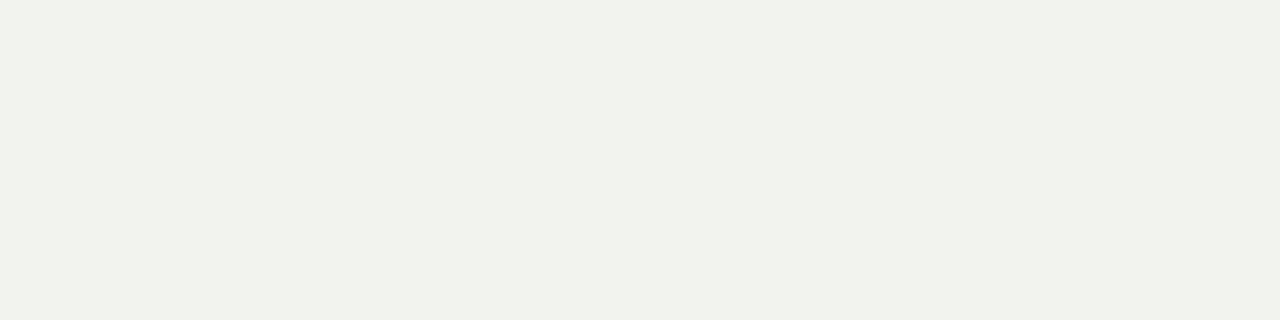
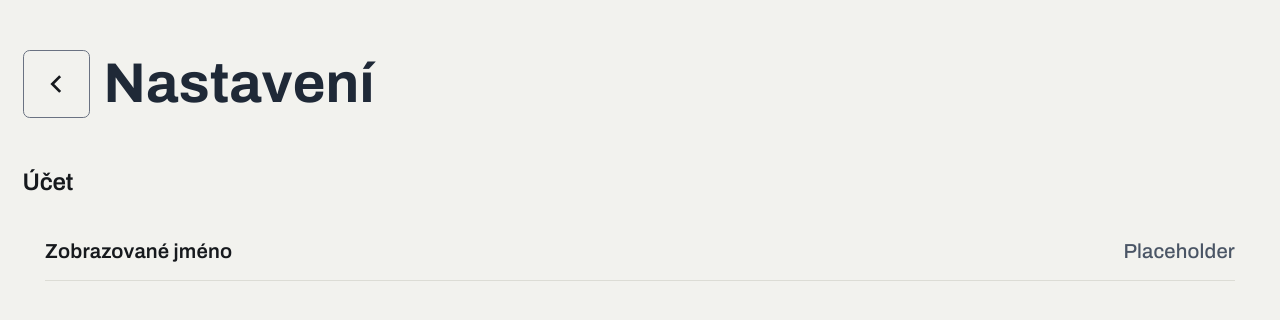
Before and after one commit to Sasuss/Planicek, a React (Vite) app in the folder frontend/: page /settings in a window 1280 px wide. Before the commit this address had no page. Shown: the top 320 px of the page. Built offline with nearby package versions, Linux system fonts and the light colour scheme.

Commit message:
started the work on settings

```diff
--- a/frontend/src/App.tsx
+++ b/frontend/src/App.tsx
@@ -1,5 +1,6 @@
 import Home from "./pages/Home.tsx";
 import Dashboard from "./pages/Dashboard.tsx";
+import Settings from "./pages/Settings.tsx";
 import './App.css'
 import {BrowserRouter, Routes, Route} from 'react-router-dom'
 
@@ -12,6 +13,7 @@ function App() {
             <Routes>
                 <Route element={<Home/>} path="/"/>
                 <Route element={<Dashboard/>} path="/dashboard"/>
+                <Route element={<Settings/>} path="/settings"/>
             </Routes>
         </BrowserRouter>
 
--- /dev/null
+++ b/frontend/src/components/ButtonLeft.tsx
@@ -0,0 +1,23 @@
+function ButtonLeft() {
+    return (
+        <button
+            type="button"
+            className="w-15 h-15 flex items-center justify-center rounded-md border border-gray-500 active:bg-gray-100 transition-colors"
+        >
+            <svg
+                width="22"
+                height="22"
+                viewBox="0 0 24 24"
+                fill="none"
+                stroke="rgb(22, 25, 29)"
+                strokeWidth="3"
+                strokeLinecap="square"
+                strokeLinejoin="miter"
+            >
+                <path d="M15.5 4.5 8 12l7.5 7.5" />
+            </svg>
+        </button>
+    )
+}
+
+export default ButtonLeft;
--- a/frontend/src/index.css
+++ b/frontend/src/index.css
@@ -31,6 +31,7 @@ html, body, #root {
   --mono: ui-monospace, Consolas, monospace;
 
   font: 18px/145% Archivo, sans-serif;
+  font-weight: 500;
   letter-spacing: 0.18px;
   color-scheme: light dark;
   color: var(--text);
--- a/frontend/src/pages/Dashboard.tsx
+++ b/frontend/src/pages/Dashboard.tsx
@@ -52,7 +52,7 @@ function Dashboard() {
                             X
                         </button>
                     </div>
-                    <div className={"flex flex-row items-center border-t border-b border-gray-400 mt-5 py-3 active:bg-gray-300 select-none"}>
+                    <div className={"flex flex-row items-center border-t border-b border-gray-400 mt-5 py-3 active:bg-gray-300 select-none"} onClick={() => navigate("/settings")}>
                         <img src={settingsIcon} alt="Settings icon" className={"w-5 mr-5"}/>
                         <p className={"text-grafit font-bold text-xl"}>Nastavení</p>
                     </div>
@@ -61,6 +61,7 @@ function Dashboard() {
                         <p className={"text-grafit font-bold text-xl"}>Odhlásit se</p>
                     </div>
 
+
                 </div>
             </section>
         </>
--- /dev/null
+++ b/frontend/src/pages/Settings.tsx
@@ -0,0 +1,27 @@
+import ButtonLeft from "../components/ButtonLeft.tsx";
+
+function Settings() {
+    return (
+        <div className="mx-5 my-10">
+            <div className="flex items-center gap-3 mb-10">
+                <ButtonLeft />
+                <h1 className="text-grafit text-xl font-medium">Nastavení</h1>
+            </div>
+
+            <div className="flex items-center gap-3 mb-4">
+                <h2 className="text-lg font-semibold text-[#16191D]">Účet</h2>
+            </div>
+
+            <div className="mx-5 flex items-center justify-between min-h-13 border-b border-[#DCDCD5]">
+                <div className="flex-1 py-2">
+                    <span className="font-semibold text-lg text-[#16191D]">Zobrazované jméno</span>
+                </div>
+                <div className="flex items-center gap-3">
+                    <span className="text-lg text-gray-600">Placeholder</span>
+                </div>
+            </div>
+        </div>
+    );
+}
+
+export default Settings;
```
